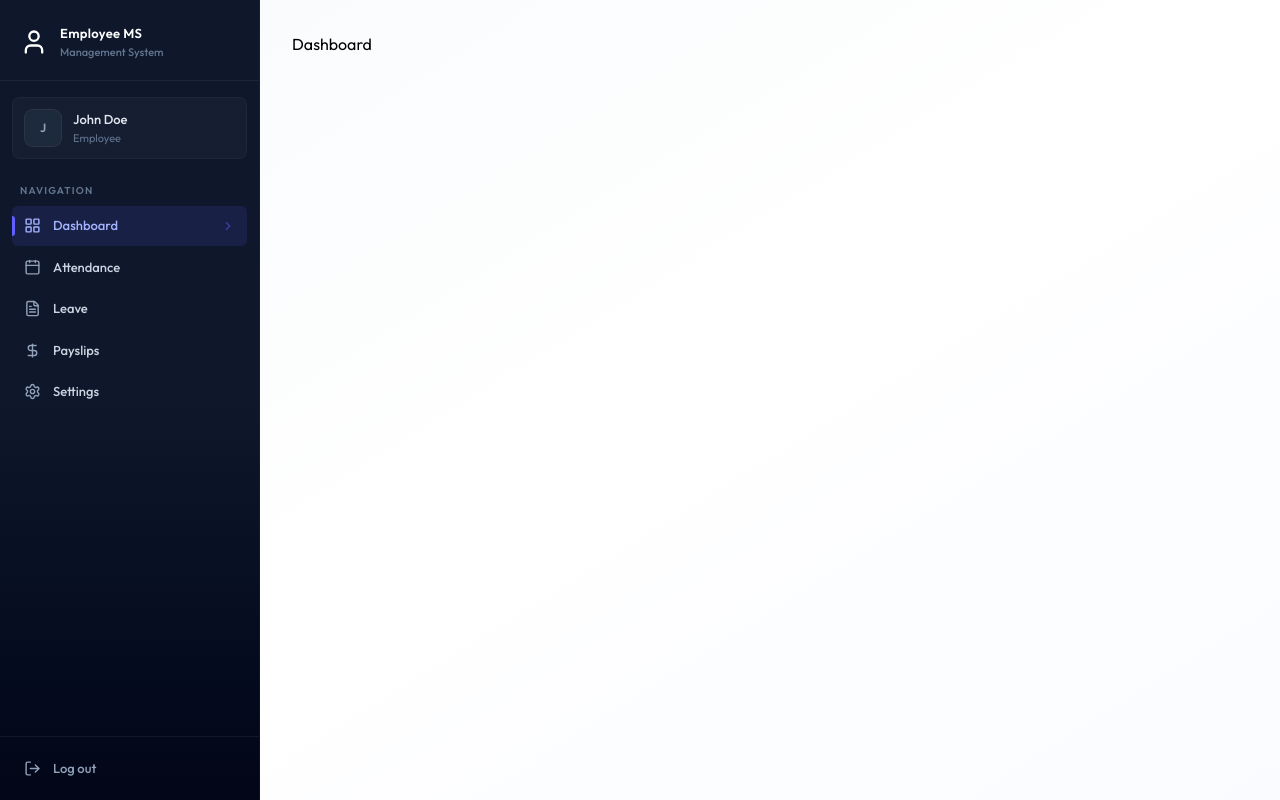
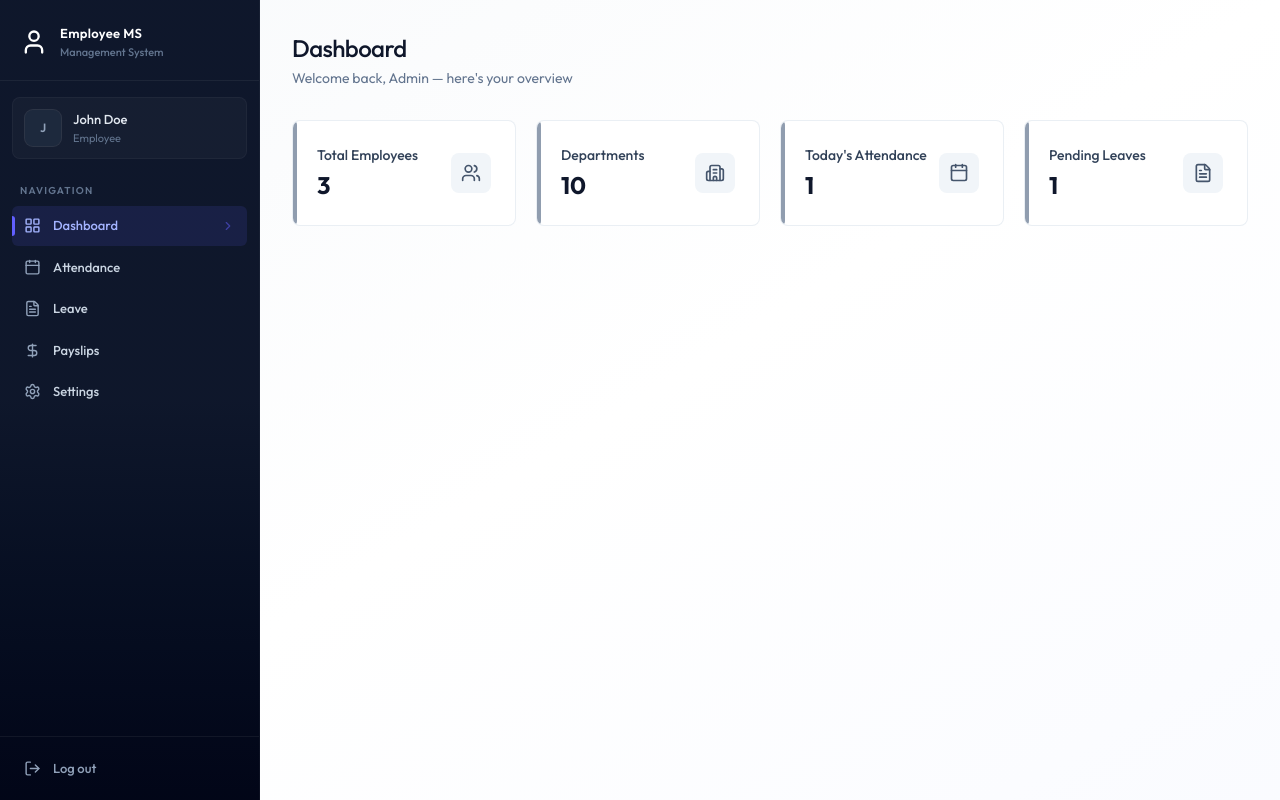
Before and after one commit to Priya-Satpathy/EMS, a React (Vite) app in the folder client/: page /dashboard in a window 1280 px wide. Built offline with nearby package versions, Linux system fonts and the light colour scheme.

Commit message:
content added

```diff
--- /dev/null
+++ b/client/src/components/AdminDashboard.jsx
@@ -0,0 +1,57 @@
+import React from 'react'
+import { Building2Icon, CalendarIcon, FileTextIcon, UsersIcon } from 'lucide-react'
+const AdminDashboard = ({data}) => {
+
+     const stats = [
+        {
+            icon: UsersIcon,
+            value: data.totalEmployees,
+            label: "Total Employees",
+            description: "Active workforce",
+        },
+        {
+            icon: Building2Icon,
+            value: data.totalDepartments,
+            label: "Departments",
+            description: "Organization units",
+        },
+        {
+            icon: CalendarIcon,
+            value: data.todayAttendance,
+            label: "Today's Attendance",
+            description: "Checked in today",
+        },
+        {
+            icon: FileTextIcon,
+            value: data.pendingLeaves,
+            label: "Pending Leaves",
+            description: "Awaiting approval",
+        },
+    ]
+  return (
+     <div className="animate-fade-in">
+        <div className="page-header">
+            <h1 className='page-title'>Dashboard</h1>
+            <p className="page-subtitle">
+                Welcome back, Admin — here's your overview
+            </p>
+        </div>
+
+        <div className='grid grid-cols-1 sm:grid-cols-2 lg:grid-cols-4 gap-4 sm:gap-5 mb-8'>
+            {stats.map((s)=>(
+                <div key={s.label} className='card card-hover p-5 sm:p-6 relative overflow-hidden group flex items-center justify-between'>
+                    <div>
+                        <div className="absolute left-0 top-0 bottom-0 w-1 rounded-r-full bg-slate-500/70 group-hover:bg-indigo-500/70"/>
+                        <p className='text-sm font-medium text-slate-700'>{s.label}</p>
+                        <p className='text-2xl font-bold text-slate-900 mt-1'>{s.value}</p>
+                    </div>
+                    <s.icon className='size-10 p-2.5 rounded-lg bg-slate-100  text-slate-600 group-hover:bg-indigo-50  group-hover:text-indigo-600 transition-colors duration-200'/>
+                </div>
+            ))}
+        </div>
+
+    </div>
+  )
+}
+
+export default AdminDashboard
--- /dev/null
+++ b/client/src/components/EmployeeDashboard.jsx
@@ -0,0 +1,64 @@
+import React from 'react'
+import { ArrowRightIcon, CalendarIcon, DollarSignIcon, FileTextIcon } from 'lucide-react';
+import { Link } from 'react-router-dom';
+const EmployeeDashboard = ({data}) => {
+
+    const emp = data.employee;
+
+    const cards = [
+        {
+            icon: CalendarIcon,
+            value: data.currentMonthAttendance,
+            title: "Days Present",
+            subtitle: "This month",
+        },
+        {
+            icon: FileTextIcon,
+            value: data.pendingLeaves,
+            title: "Pending Leaves",
+            subtitle: "Awaiting approval",
+        },
+        {
+            icon: DollarSignIcon,
+            value: data.latestPayslip ? `$${data.latestPayslip.netSalary?.toLocaleString()}` : "N/A",
+            title: "Latest Payslip",
+            subtitle: "Most recent payout",
+        },
+    ]
+  return (
+        <div className="animate-fade-in">
+        <div className="page-header">
+            <h1 className='page-title'>Welcome, {emp?.firstName}!</h1>
+            <p className="page-subtitle">
+                {emp?.position} - {emp?.department || "No Department"}
+            </p>
+        </div>
+
+        <div className='grid grid-cols-1 sm:grid-cols-3 gap-4 sm:gap-5 mb-8'>
+            {cards.map((card, index)=>(
+                <div key={index} className='card card-hover p-5 sm:p-6 relative overflow-hidden group flex items-center justify-between'>
+                    <div>
+                        <div className="absolute left-0 top-0 bottom-0 w-1 rounded-r-full bg-slate-500/70 group-hover:bg-indigo-500/70"/>
+                        <p className='text-sm font-medium text-slate-700'>{card.title}</p>
+                        <p className='text-2xl font-bold text-slate-900 mt-1'>{card.value}</p>
+                    </div>
+                    <card.icon className='size-10 p-2.5 rounded-lg bg-slate-100  text-slate-600 group-hover:bg-indigo-50  group-hover:text-indigo-600 transition-colors duration-200'/>
+                </div>
+            ))}
+        </div>
+
+        <div className='flex flex-col sm:flex-row gap-3'>
+            <Link to="/attendance" className='btn-primary text-center inline-flex items-center justify-center gap-2'>
+                Mark Attendance <ArrowRightIcon className="w-4 h-4" />
+            </Link>
+
+            <Link to="/leave" className='btn-secondary text-center'>
+                Apply for Leave
+            </Link>
+        </div>
+
+    </div>
+  )
+}
+
+export default EmployeeDashboard
--- /dev/null
+++ b/client/src/components/Loading.jsx
@@ -0,0 +1,13 @@
+import React from 'react'
+
+const Loading = () => {
+  return (
+
+         <div className='flex justify-center h-screen items-center'>
+        <div className='animate-spin size-8 border-2 border-indigo-600 border-t-transparent rounded-full'/>
+    </div>
+
+  )
+}
+
+export default Loading
--- a/client/src/pages/Dashboard.jsx
+++ b/client/src/pages/Dashboard.jsx
@@ -1,9 +1,35 @@
+import { useEffect, useState } from "react"
+import { dummyAdminDashboardData, dummyEmployeeDashboardData } from "../assets/assets"
+import Loading from "../components/Loading"
+import EmployeeDashboard from "../components/EmployeeDashboard"
+import AdminDashboard from "../components/AdminDashboard"
+
 
 const Dashboard = () => {
+
+  const [data, setData] = useState(null)
+  const [loading, setLoading] = useState(true)
+
+  useEffect(()=>{
+    setData(dummyAdminDashboardData)
+    setTimeout(()=>{
+      setLoading(false)
+    },1000)
+  },[])
+
+  if(loading) return <Loading />
+  if(!data) return <p className="text-center text-slate-500 py-12">Failed to load dashboard</p>
+
+   if(data.role === "ADMIN"){
+    return <AdminDashboard data = {data}/>
+  }else{
+    return <EmployeeDashboard data={data}/>
+  }
+
   return (
-    <div>
+    <>
       Dashboard
-    </div>
+    </>
   )
 }
 
```
